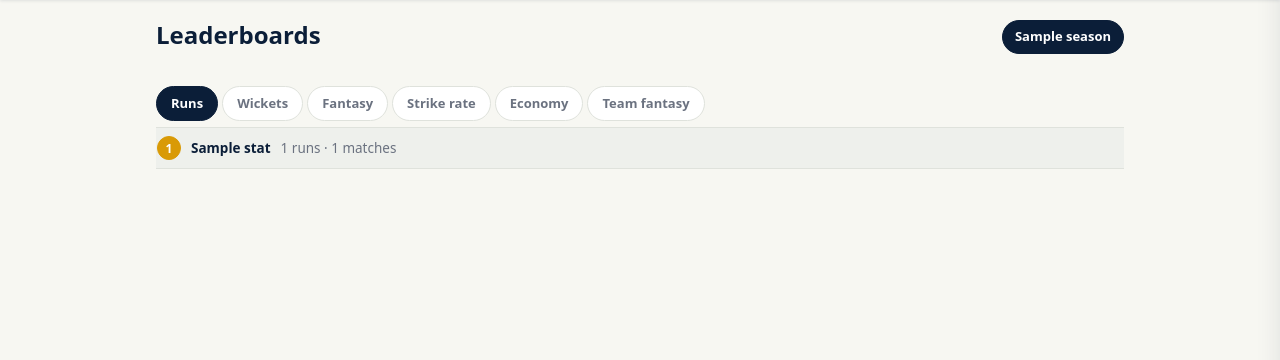
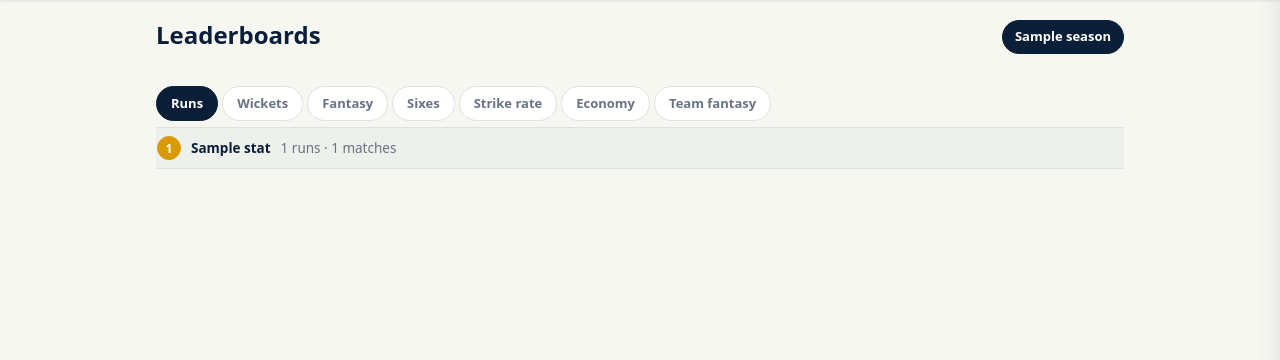
Before and after one commit to Sanawar21/scl-official, a Flask app: page /leaderboards in a window 1280 px wide; the page is wider, and only the part inside the window is pictured. Shown: the part 60-420 px from the top of that part. Run offline with Flask 3, Linux system fonts and the light colour scheme; tables that the repository leaves empty hold one stand-in row (values such as "Sample post").

Commit message:
Add most-sixes board to leaderboards
New Sixes tab ranks players by total sixes (tiebreak runs); empty boards
still render the placeholder.

🤖 Generated with Codebuff
Co-Authored-By: Codebuff <noreply@codebuff.com>

```diff
--- a/app/services/scorer_service.py
+++ b/app/services/scorer_service.py
@@ -1248,6 +1248,9 @@ class ScorerService:
             "bowlers": [{"rank": i + 1, **p, "slug": slug(p)}
                         for i, p in enumerate(top(players, lambda p: (p["wickets"], -p["economy"]),
                                                   predicate=lambda p: p["wickets"] > 0))],
+            "sixes": [{"rank": i + 1, **p, "slug": slug(p)}
+                      for i, p in enumerate(top(players, lambda p: (p["sixes"], p["runs"]),
+                                                predicate=lambda p: p["sixes"] > 0))],
             "fantasy": [{"rank": i + 1, **p, "slug": slug(p)}
                         for i, p in enumerate(top(players, lambda p: p["fantasy_score"]))],
             "strike_rates": [{"rank": i + 1, **p, "slug": slug(p)}
--- a/app/templates/matches/leaderboard.html
+++ b/app/templates/matches/leaderboard.html
@@ -24,6 +24,8 @@
     <label class="tab-label" for="lb-bowl">Wickets</label>
     <input class="tab-input" type="radio" name="lb" id="lb-fantasy">
     <label class="tab-label" for="lb-fantasy">Fantasy</label>
+    <input class="tab-input" type="radio" name="lb" id="lb-sixes">
+    <label class="tab-label" for="lb-sixes">Sixes</label>
     <input class="tab-input" type="radio" name="lb" id="lb-sr">
     <label class="tab-label" for="lb-sr">Strike rate</label>
     <input class="tab-input" type="radio" name="lb" id="lb-econ">
@@ -67,6 +69,20 @@
               <span class="rank-badge">{{ loop.index }}</span>
               <a href="{{ url_for('matches.player_detail', slug=b.slug) }}"><b>{{ b.player_name }}</b></a>
               <span class="muted">{{ b.fantasy_score }} pts</span>
+            </li>
+          {% endfor %}
+        </ol>
+      {% else %}<p class="muted small">—</p>{% endif %}
+    </div>
+
+    <div class="tab-panel" id="panel-sixes">
+      {% if boards.sixes %}
+        <ol class="feed podium-list">
+          {% for b in boards.sixes %}
+            <li class="{% if loop.index <= 3 %}podium{% endif %}">
+              <span class="rank-badge">{{ loop.index }}</span>
+              <a href="{{ url_for('matches.player_detail', slug=b.slug) }}"><b>{{ b.player_name }}</b></a>
+              <span class="muted">{{ b.sixes }} sixes · {{ b.runs }} runs · {{ b.matches }} matches</span>
             </li>
           {% endfor %}
         </ol>
```
Also changed, not shown: MEMORY.md (+5 -0 lines).
